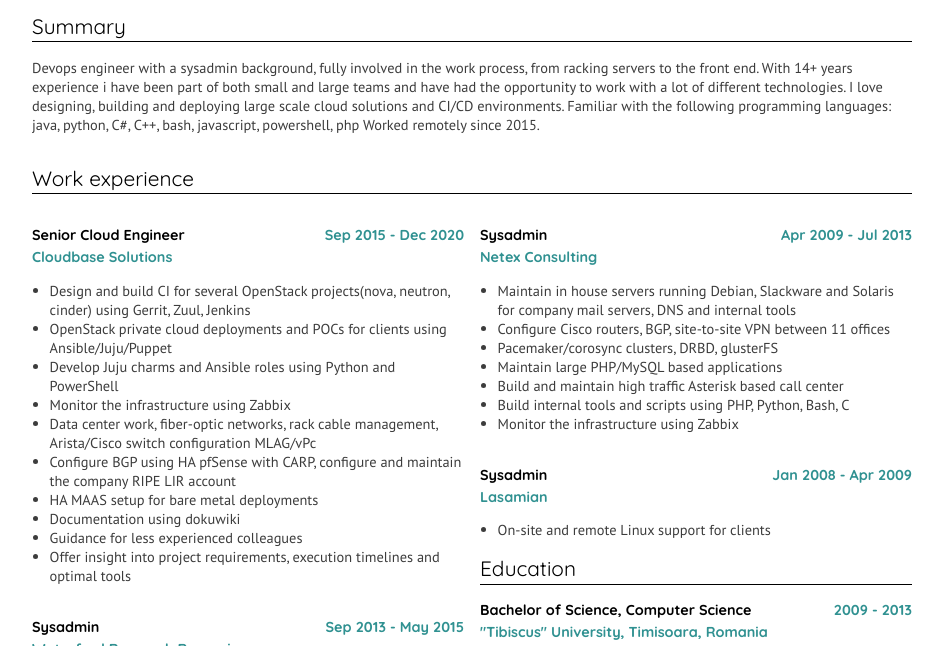
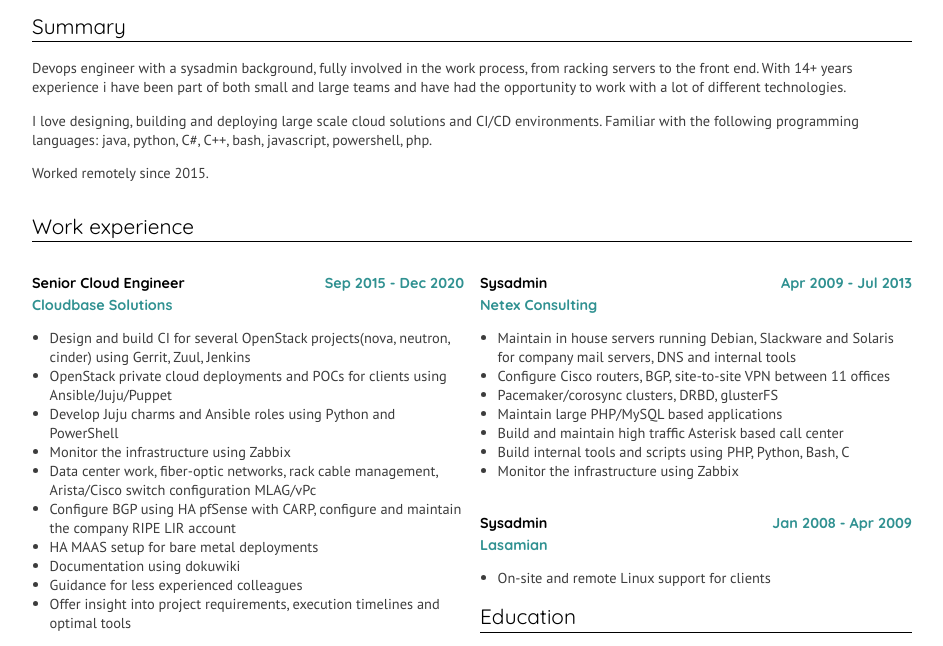
Before and after one commit to andreibacos/andreibacos.github.io, a plain HTML site: page index.html in a window 1280 px wide. Shown: the part 74-720 px from the top of the page, without its empty margins (168-1111 px from the left). Drawn offline with Linux system fonts and the light colour scheme.

Commit message:
Update index.html

```diff
--- a/index.html
+++ b/index.html
@@ -140,8 +140,12 @@ ul {
           <p>
             Devops engineer with a sysadmin background, fully involved in the work process, from racking servers to the front end.
             With 14+ years experience i have been part of both small and large teams and have had the opportunity to work with a lot of different technologies.
+          </p>
+          <p>
             I love designing, building and deploying large scale cloud solutions and CI/CD environments.
-            Familiar with the following programming languages: java, python, C#, C++, bash, javascript, powershell, php
+            Familiar with the following programming languages: java, python, C#, C++, bash, javascript, powershell, php.
+          </p>
+          <p>
             Worked remotely since 2015.
           </p>
         </section>
```
